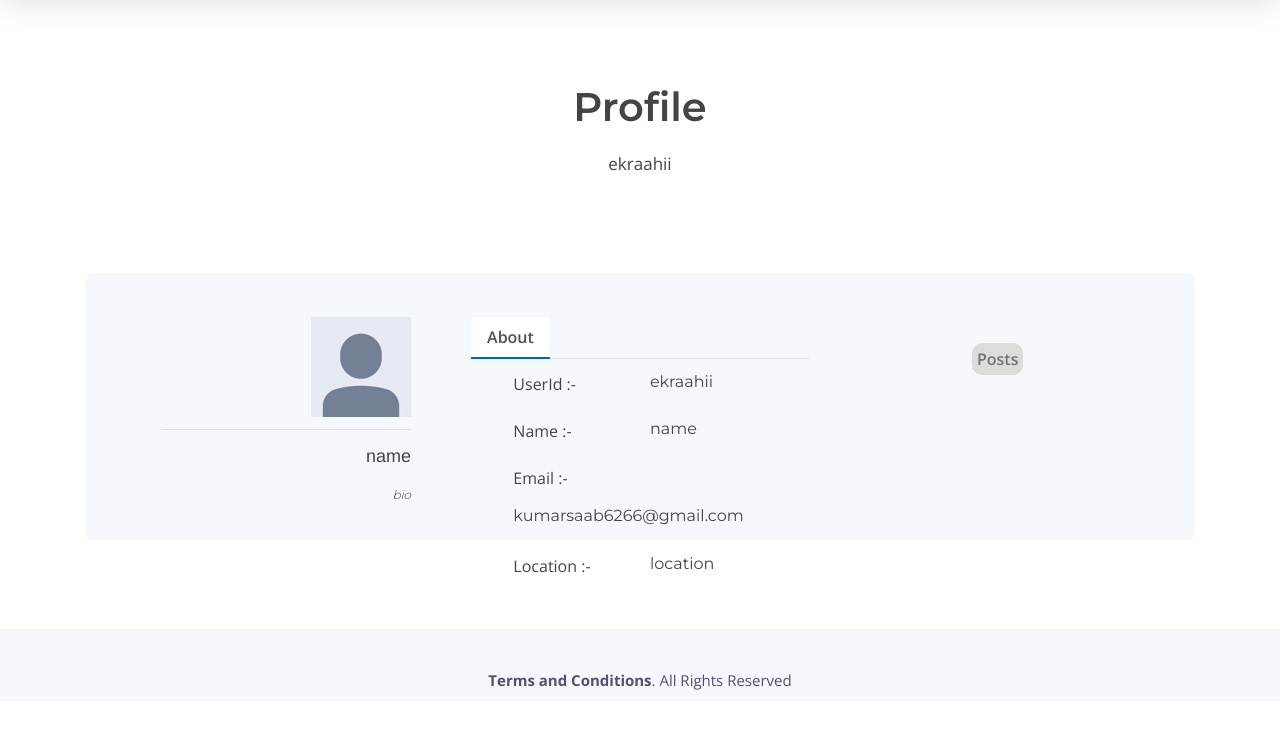
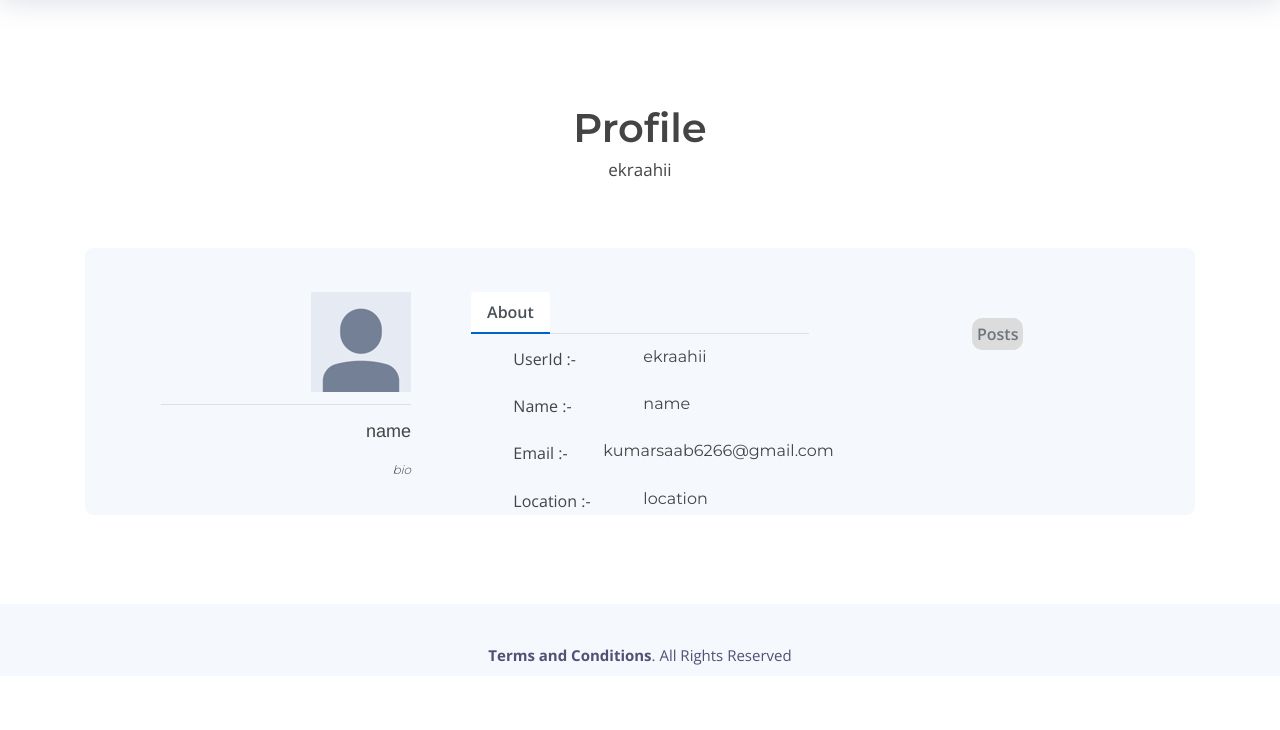
Before and after one commit to Nishantkumarr/write-it, a Django app: a page that uses user/templates/user/profile.html in a window 1280 px wide. Shown: the part 70-800 px from the top of the page. Run offline with Django 3.2, Linux system fonts and the light colour scheme; a user stored in the database is signed in; data comes from the database, SQL or seed files in the repository; both versions use the stored data as it was after the commit; some libraries are stand-ins or nearby versions; grey boxes are pictures that could not be loaded.

Commit message:
heroku-after-design

```diff
--- a/blog/templates/blog/blog.html
+++ b/blog/templates/blog/blog.html
@@ -9,7 +9,7 @@
             <div class="block-heading" style="padding-top: 5%;padding-bottom: 5%;">
                 <div class="post-image"style="background-image:url({% static "blog/assets/img/scenery/image3.jpg" %})"></div>
                 <div class="post-body" style="padding-right: 16%;padding-left: 16%; padding-bottom: 3%; padding-top: 6%;">
-                <h1 style="text-align: center;padding-top: 30px;font-weight: 600;">Blog</h1>
+                <h1 style="text-align: center;padding-top: 30px;font-weight: 600;font-size: 50px;">Blog</h1>
                 <a><h4 style="text-align: center;padding-top: 0px;font-weight: 100;font-size: 15px;">In teaching others we teach ourselves</h4></a>
                 <hr>
             </div>
@@ -20,8 +20,7 @@
                     <div class="card card-cascade wider reverse">
                         <!-- Card image -->
                         <div class="view view-cascade overlay">
-                            <img class="card-img-top" src="https://mdbootstrap.com/img/Photos/Slides/img%20(70).jpg"
-                            alt="Card image cap">
+                            <img class="card-img-top" src={% static "\blog\assets\img\blog1.png" %} alt="Card image cap">
                         <a href="#!">
                             <div class="mask rgba-white-slight"></div>
                         </a>
--- a/user/templates/user/profile.html
+++ b/user/templates/user/profile.html
@@ -15,9 +15,9 @@
         <div class="container">
             <div class="block-heading" style="padding-top: 10%;padding-bottom: 5%;">
                 <div class="post-image"style="background-image:url({% static "blog/assets/img/scenery/image3.jpg" %})"></div>
-                <div class="post-body" style="padding-right: 16%;padding-left: 16%; padding-bottom:3%; padding-top: 2%;">
-                    <h1 style="text-align: center;padding-top: 0px;font-weight: 600;">Profile</h1>
-                    <p class="textauthor" style="font-size: 17px;text-align: center;">{{user.username}}</p>
+                <div class="post-body" style="padding-right: 16%;padding-left: 16%; padding-bottom:2%; padding-top: 3%;">
+                    <h1 style="text-align: center;padding-top: 10px;font-weight: 600;margin-bottom: 5px;">Profile</h1>
+                    <p class="textauthor" style="font-size: 17px;text-align: center;margin-bottom: 10px;">{{user.username}}</p>
                 </div>
             <style>
 
@@ -50,6 +50,8 @@
                 .col{
                     padding-left: 10px;
                     padding-bottom: 8px;
+                    min-width: auto;
+                    max-width: 130px;
                 }
                 .emp-profile{
                     padding: 3%;
@@ -175,13 +177,12 @@
                             <div class="tab-pane fade show active" id="home" role="tabpanel" aria-labelledby="home-tab">
                                 <div class="row">
                                     <div class="col">
-                                       <label>UserId  :- </label>
+                                        <label>UserId  :- </label>
                                     </div>
                                     <div class="col">
                                         <h6>{{user.username}}</h6>
                                     </div>
                                 </div>
-
                                 <div class="row">
                                     <div class="col">
                                         <lable>Name    :- </lable>
@@ -190,16 +191,14 @@
                                         <h6>{{user.profile.name}}</h6>
                                     </div>
                                 </div>
-
                                 <div class="row">
-                                    <div class="col" style="width: auto;">
+                                    <div class="col" style="max-width: 90px;">
                                       <label>Email   :- </label>
                                     </div>
-                                    <div class="col">
+                                    <div class="col"style="max-width: 90px; text-align:right; ">
                                         <h6 >{{user.email}}</h6>
                                     </div>
                                 </div>
-
                                 <div class="row">
                                     <div class="col">
                                         <label>Location  :-</label>
```
Also changed, not shown: blog/static/blog/assets/img/blog.png (added), blog/static/blog/assets/img/blog1.png (added), db.sqlite3, media/profile_pics/playstore.png (added).
